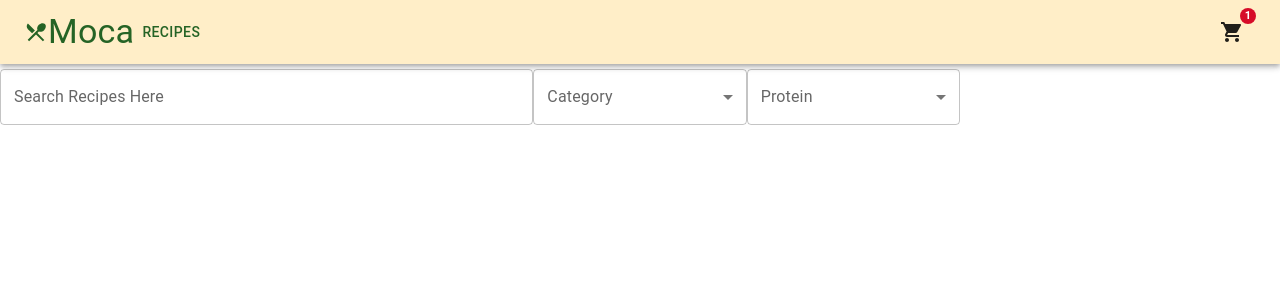
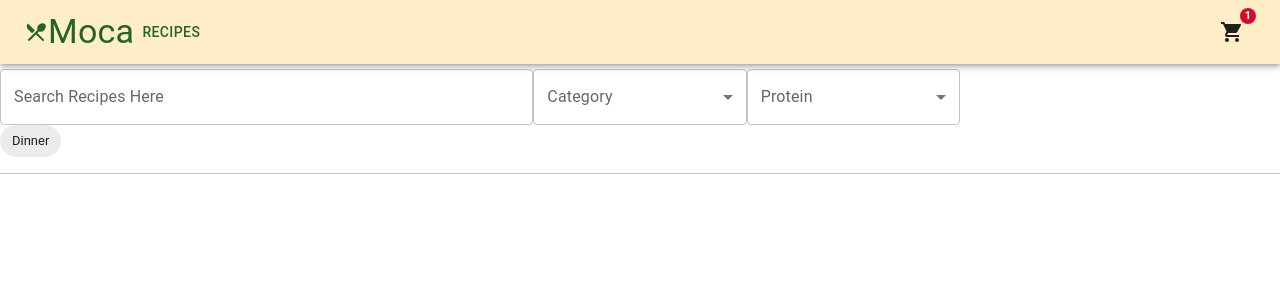
Before and after one commit to rylanlorance/Meal_Prep_Bot_Front_End, a React (Create React App) app: page /recipes in a window 1280 px wide. Shown: the top 300 px of the page. Built offline with nearby package versions, Linux system fonts and the light colour scheme.

Commit message:
Setting up recipe book

```diff
--- a/src/components/Recipe/RecipeBook/RecipeBook.js
+++ b/src/components/Recipe/RecipeBook/RecipeBook.js
@@ -1,8 +1,9 @@
 import React, { useState } from 'react';
-import { Typography } from '@mui/material';
+import { Box, Divider, Typography } from '@mui/material';
 import data from '../../../recipe_harcoded/recipe.json'
 import RecipeCard from './RecipeCard/RecipeCard';
 import RecipeSearchBox from './RecipeSearchBox/RecipeSearchBox';
+import RecipeBookMain from './RecipeBookMain/RecipeBookMain';
 
 function RecipeBook(props) {
     const [searchResults, setSearchResults] = useState(data)
@@ -10,6 +11,8 @@ function RecipeBook(props) {
     return (
         <div>
             <RecipeSearchBox></RecipeSearchBox>
+            <hr></hr>
+            <RecipeBookMain recipes={searchResults}></RecipeBookMain>
         </div>
     );
 }
--- /dev/null
+++ b/src/components/Recipe/RecipeBook/RecipeBookMain/RecipeBookMain.js
@@ -0,0 +1,20 @@
+import React from 'react'
+import RecipeCard from '../RecipeCard/RecipeCard'
+import { Box, Grid } from '@mui/material'
+
+export default function RecipeBookMain(props) {
+  return (
+    <Box ml="10px">
+      <Grid container spacing={2}>
+        {/* {
+          props.recipes.map(recipe)
+        } */}
+
+        {/* <Grid item>
+
+        </Grid> */}
+
+      </Grid>
+    </Box>
+  )
+}
--- a/src/components/Recipe/RecipeBook/RecipeCard/RecipeCard.js
+++ b/src/components/Recipe/RecipeBook/RecipeCard/RecipeCard.js
@@ -21,7 +21,7 @@ function RecipeCard(props) {
       </CardContent>
       <CardActions>
         <Button size="small">
-          Share
+          Open
         </Button>
       </CardActions>
     </Card>
--- a/src/components/Recipe/RecipeBook/RecipeSearchBox/RecipeSearchBox.jsx
+++ b/src/components/Recipe/RecipeBook/RecipeSearchBox/RecipeSearchBox.jsx
@@ -1,6 +1,8 @@
 import {
   Box,
   Button,
+  Chip,
+  Divider,
   FormControl,
   Grid,
   InputLabel,
@@ -21,7 +23,8 @@ function RecipeSearchBox(props) {
   const hardCodedProteins = ["chicken", "beef", "pork", "duck"];
 
   return (
-    <Grid container mt="5px">
+    <Box>
+      <Grid container mt="5px" className="recipe-searchbox-form">
         <Grid item xs={5}>
           <FormControl fullWidth>
             <TextField
@@ -59,37 +62,13 @@ function RecipeSearchBox(props) {
             ></Select>
           </FormControl>
         </Grid>
+      </Grid>
 
-      {/* <Select
-          id="recipe-category-selector-tool"
-          labelId="select-recipe-category-label"
-          value={categoryFilter}
-          label="Category"
-          onChange={setCategoryFilter}
-        >
-          <MenuItem value="entree">Entree</MenuItem>
-          <MenuItem value="side">Side</MenuItem>
-        </Select> */}
+      <Grid className="recipe-searchbox-tags">
+        <Chip label="Dinner"></Chip>
+      </Grid>
 
-      {/* <InputLabel id="demo-simple-select-label">Age</InputLabel>
-        <Select
-          labelId="demo-simple-select-label"
-          id="demo-simple-select"
-          label="Age"
-        >
-          <MenuItem value={10}>Ten</MenuItem>
-          <MenuItem value={20}>Twenty</MenuItem>
-          <MenuItem value={30}>Thirty</MenuItem>
-        </Select> */}
-      {/* <Select
-          label-id="select-protein-category"
-          id="protein-category-selector-tool"
-          value={proteinCategoryFilter}
-          label="Category"
-        ></Select>
-        <Button variant="contained">Search</Button> */}
-      {/* </FormControl> */}
-    </Grid>
+    </Box>
   );
 }
 
```
Lines whose indentation alone changed are shown as unchanged.
